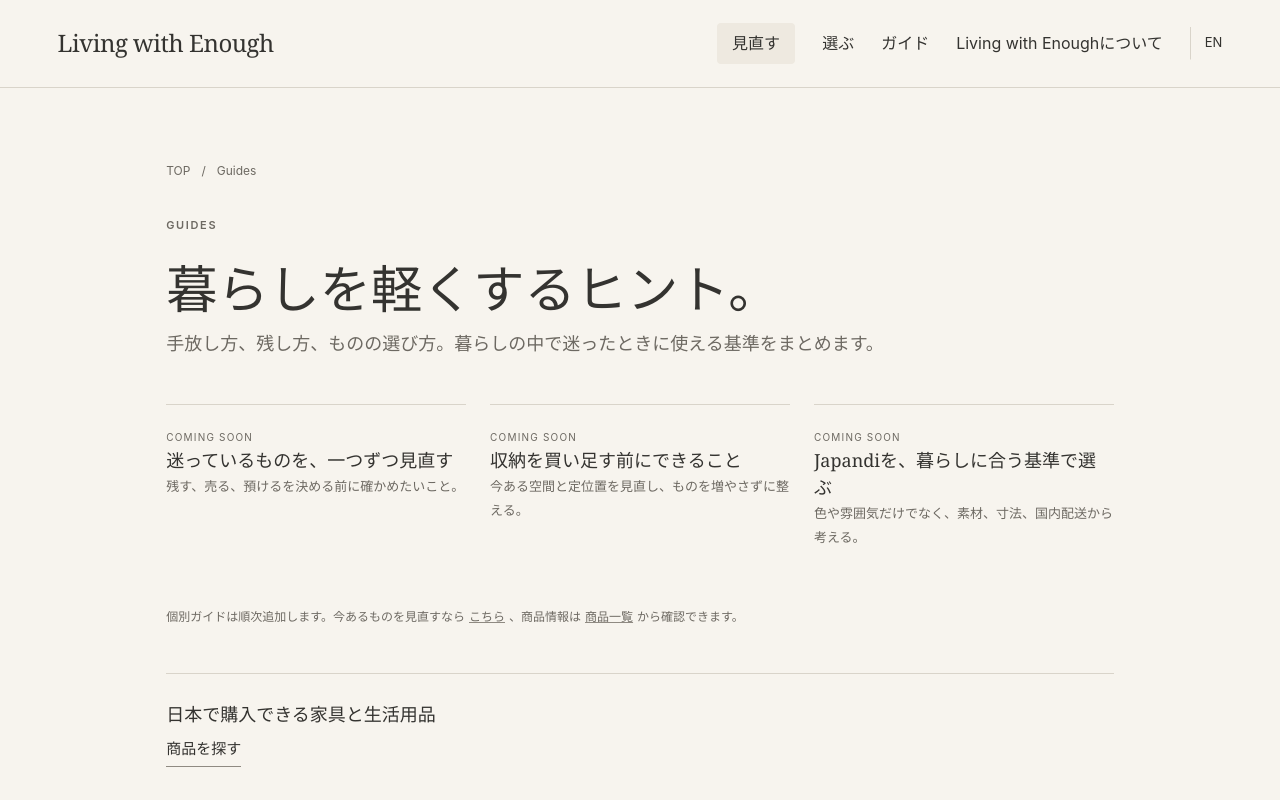
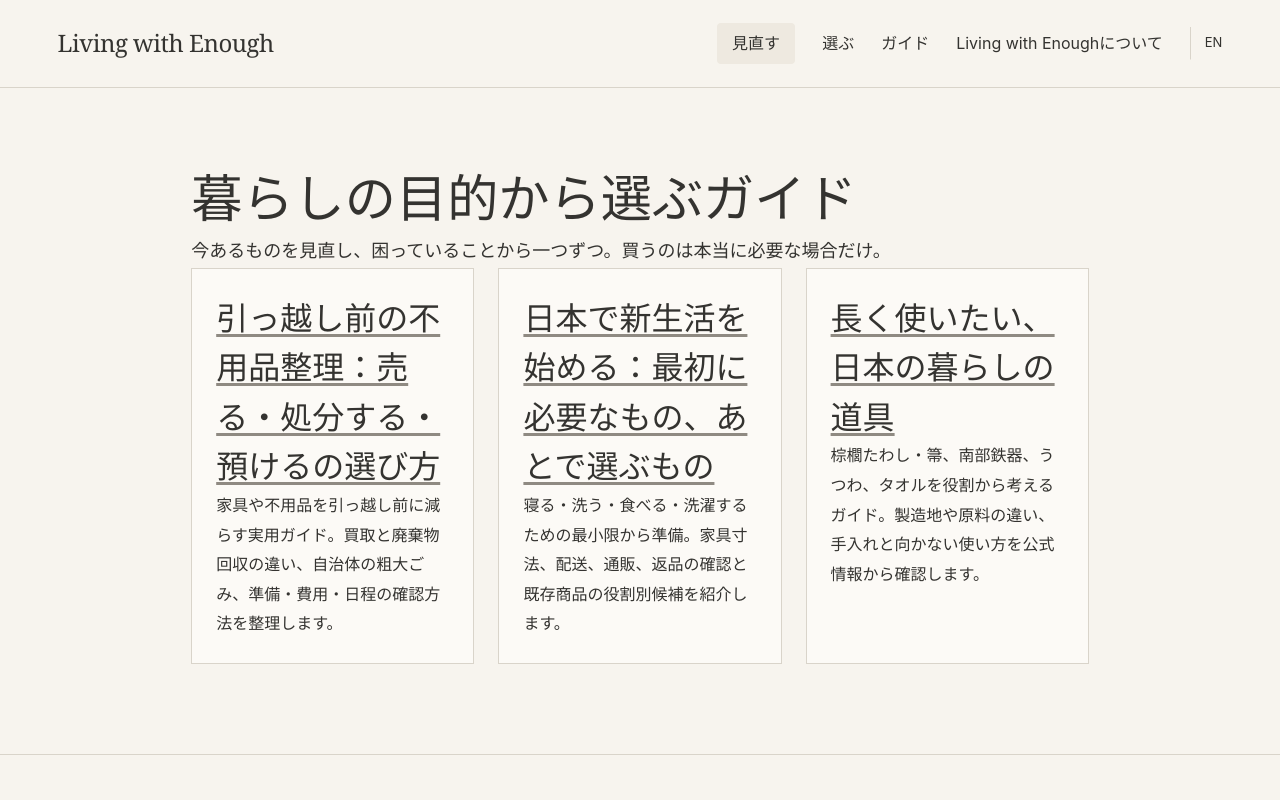
Before and after one commit to livingwithenough/living-with-enough, a Next.js app: page /guides in a window 1280 px wide. Shown: the top 800 px of the page. Built offline with nearby package versions, Linux system fonts and the light colour scheme; no server answers.

Commit message:
Integrate reader pathways: src/app/(ja)/guides

```diff
--- a/src/app/(ja)/guides/page.tsx
+++ b/src/app/(ja)/guides/page.tsx
@@ -1,19 +1,4 @@
-import type { Metadata } from 'next';
-import Link from 'next/link';
-import { GuideLayout } from '@/components/guide-layout';
-import { guideSummaries } from '@/data/guides';
-import { guideSeo } from '@/lib/guide-seo';
-
-export const metadata: Metadata = {
-  ...guideSeo('暮らしを軽くするガイド', '手放し方、残し方、預け方、そして本当に必要なものの選び方を考えるガイド。'),
-  robots: { index: false, follow: true },
-};
-
-export default function Guides() {
-  return <GuideLayout eyebrow="Guides" title="暮らしを軽くするヒント。" lead="手放し方、残し方、ものの選び方。暮らしの中で迷ったときに使える基準をまとめます。">
-    <div className="guide-index">
-      {guideSummaries.map(guide=><section key={guide.slug}><p className="guide-status">Coming soon</p><h2>{guide.titleJa ?? guide.titleEn}</h2><p>{guide.descriptionJa ?? guide.descriptionEn}</p></section>)}
-    </div>
-    <p className="small">個別ガイドは順次追加します。今あるものを見直すなら<Link href="/audit/">こちら</Link>、商品情報は<Link href="/products/">商品一覧</Link>から確認できます。</p>
-  </GuideLayout>;
-}
+import { seo } from '@/lib/seo';
+import { ReaderGuideIndex } from '@/components/reader-guide-index';
+export const metadata={...seo('暮らしの目的から選ぶガイド','引っ越しの不用品整理、日本での新生活、長く使いたい道具を役割から考える実用ガイド。','/guides/',undefined,'ja'),alternates:{canonical:'/guides/',languages:{ja:'/guides/',en:'/en/guides/','x-default':'/guides/'}},robots:{index:true,follow:true}};
+export default function Page(){return <ReaderGuideIndex locale="ja"/>;}
```
